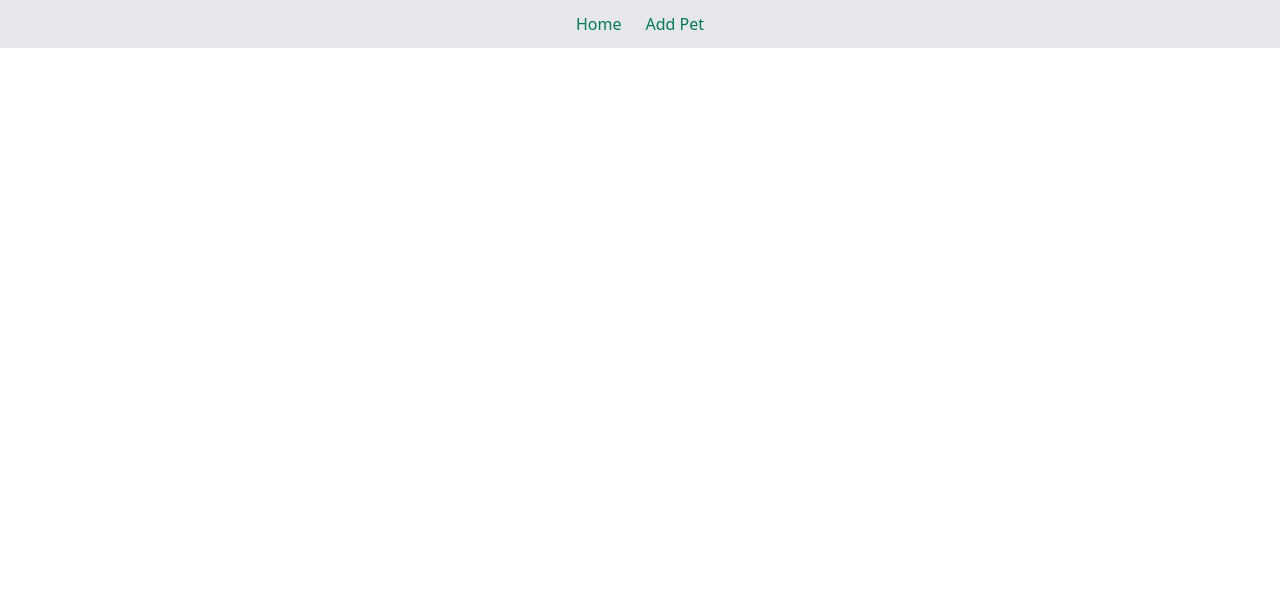
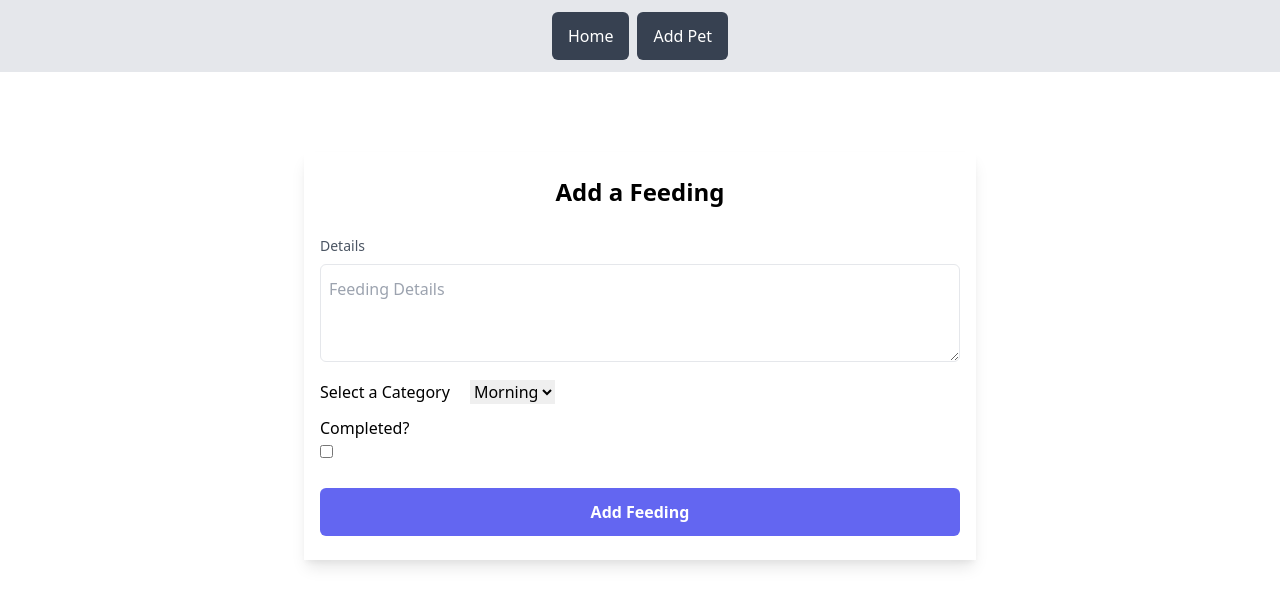
Before and after one commit to bebofofum/react-pet-feeder-client, a React (Create React App) app in the folder pet-feeder-client/: page /pets/1/feedings/new in a window 1280 px wide. Shown: the top 606 px of the page. Built offline with nearby package versions, Linux system fonts and the light colour scheme.

Commit message:
Began adding Feedings component form

```diff
--- a/pet-feeder-client/src/App.js
+++ b/pet-feeder-client/src/App.js
@@ -8,6 +8,8 @@ import {
 } from "react-router-dom";
 import PetsContainer from './containers/PetsContainer'
 import PetsFormContainer from './containers/PetsFormContainer'
+import NewFeedingContainer from './containers/NewFeedingContainer'
+
 import NavBar from './components/NavBar';
 
 
@@ -20,11 +22,17 @@ function App() {
        <NavBar />
 
        <Switch>
-          <Route exact path="/">
-            <PetsContainer />
+          <Route
+            exact path="/">
+             <PetsContainer />
           </Route>
-          <Route exact path="/pets/new" render={(routerProps) => <PetsFormContainer anotherProp={"additional props like this"} {...routerProps}/>}>
-          </Route>
+          <Route
+            exact path="/pets/new"
+            render={(routerProps) => <PetsFormContainer anotherProp={"additional props like this"} {...routerProps}/>} />
+          <Route
+            exact path="/pets/:pet_id/feedings/new"
+            render={(routerProps) => <NewFeedingContainer {...routerProps}/>} />
+
        </Switch>
      </Router>
     </div>
--- a/pet-feeder-client/src/components/NavBar.js
+++ b/pet-feeder-client/src/components/NavBar.js
@@ -3,15 +3,15 @@ import { NavLink } from 'react-router-dom';
 
 const NavBar = () => {
   return (
-    <div className="text-center bg-gray-200 text-green-700 p-3">
+    <div className="text-center bg-gray-200 text-white p-3 space-x-2">
       <NavLink
-          className="inline-block px-3 "
+          className="inline-block bg-gray-700 px-4 py-3 rounded-md"
           activeClassName="text-green-500"
           to="/"
           exact
         >Home</NavLink>
          <NavLink
-          className="inline-block px-3 "
+          className="inline-block bg-gray-700 px-4 py-3 rounded-md"
           activeClassName="text-green-500"
           to="/pets/new"
           exact
--- /dev/null
+++ b/pet-feeder-client/src/containers/NewFeedingContainer.js
@@ -0,0 +1,107 @@
+import React, { Component } from 'react'
+
+class NewFeedingContainer extends Component {
+
+    state = {
+        description: "",
+        category: "",
+        completed: false
+    }
+
+    handleOnChange = (e) => {
+
+        const target = e.target;
+        const name = target.name
+        const value = target.type === 'checkbox' ? target.checked : target.value;
+        console.log(value)
+
+        this.setState({
+            [name]: value
+        })
+    }
+
+    handleSubmit = (e) => {
+        e.preventDefault();
+        const petId = this.props.match.params.pet_id
+
+        fetch("http://localhost:3001/feedings", {
+            method: "post",
+            headers: {
+                'Accept': 'application/json',
+                'Content-Type': 'application/json'
+            },
+            body: JSON.stringify({feeding: this.state, pet_id: petId})
+        })
+        .then(response => response.json())
+        .then(feedingJson => {
+            console.log(feedingJson)
+        })
+
+
+
+
+    }
+
+    render(){
+        return(
+            <form
+                onSubmit={this.handleSubmit}
+                className="max-w-2xl w-10/12 mx-auto mt-20 shadow-lg px-4 py-6">
+                <h1 className="text-center text-2xl font-semibold pb-4">Add a Feeding</h1>
+
+                <fieldset className="mt-3">
+                    <label
+                        htmlFor="description"
+                        className="block mb-2 text-sm text-gray-600 dark:text-gray-400">Details</label>
+                    <textarea
+                        rows="3"
+                        className="w-full border p-2 py-3 w-1/2 rounded-md"
+                        onChange={this.handleOnChange}
+                        name="description"
+                        id="description"
+                        value={this.state.description}
+                        placeholder="Feeding Details"
+                    ></textarea>
+                </fieldset>
+                <fieldset className="flex space-x-5 mt-3">
+                    <label
+                        htmlFor="category"
+                        className="block">Select a Category</label>
+                    <select
+                        name="category"
+                        value={this.state.category}
+                        onChange={this.handleOnChange}
+                        id="category">
+                            <option value="Morning">Morning</option>
+                            <option value="Evening">Evening</option>
+                            <option value="Special">Special</option>
+                    </select>
+
+                </fieldset>
+                <fieldset className="mt-3">
+                    <label
+                        htmlFor="completed"
+                        className="block">Completed?</label>
+                    <input
+                        name="completed"
+                        type="checkbox"
+                        id="completed"
+                        checked={this.state.completed}
+                        onChange={this.handleOnChange}
+                        />
+                </fieldset>
+                <button
+                    type="submit"
+                    className="w-full mt-6 bg-indigo-500 hover:bg-indigo-800 transition-all duration-200 text-white font-semibold p-3 rounded-md">
+                    Add Feeding
+                </button>
+
+
+
+            </form>
+        )
+    }
+
+}
+
+export default NewFeedingContainer
```
Also changed, not shown: pet-feeder-client/src/components/UserList.js (added), pet-feeder-client/src/components/UserListItem.js (added), pet-feeder-client/src/containers/UsersContainer.js (added), pet-feeder-client/src/containers/UsersFormContainer.js (added).
